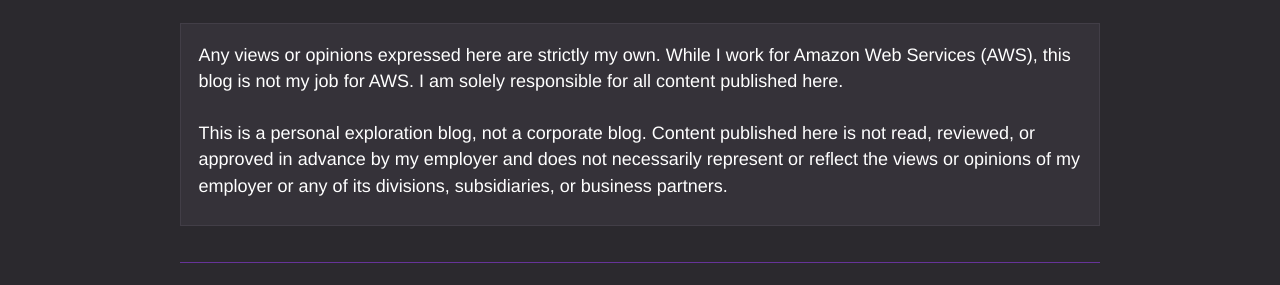
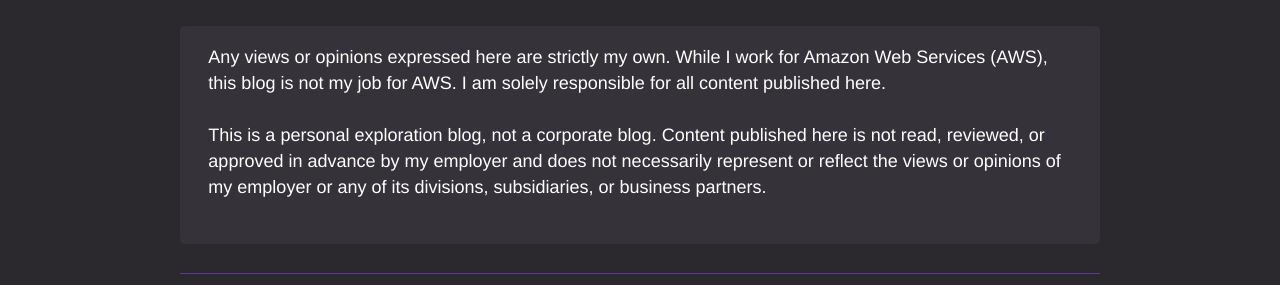
Before and after one commit to sigitp-git/sigit.cloud-gatsby, a Gatsby site: page /disclaimer in a window 1280 px wide. Shown: the part 206-491 px from the top of the page. Built offline with nearby package versions, Linux system fonts and the light colour scheme; Gatsby itself is replaced by a stand-in of ours.

Commit message:
dark theme v2

```diff
--- a/src/pages/disclaimer.js
+++ b/src/pages/disclaimer.js
@@ -23,18 +23,7 @@
       ]}
     />
     <h2>Disclaimer</h2>
-    <div
-      style={{
-        border: "1px solid var(--blogListBrdr)",
-        marginTop: "1rem",
-        marginBottom: "2rem",
-        background: "var(--blogListBG)",
-        paddingTop: "1rem",
-        paddingBottom: "0rem",
-        paddingLeft: "1rem",
-        paddingRight: "1rem",
-      }}
-    >
+    <div className="blog-list">
       <p>
         Any views or opinions expressed here are strictly my own. While I work
         for Amazon Web Services (AWS), this blog is not my job for AWS. I am
```
